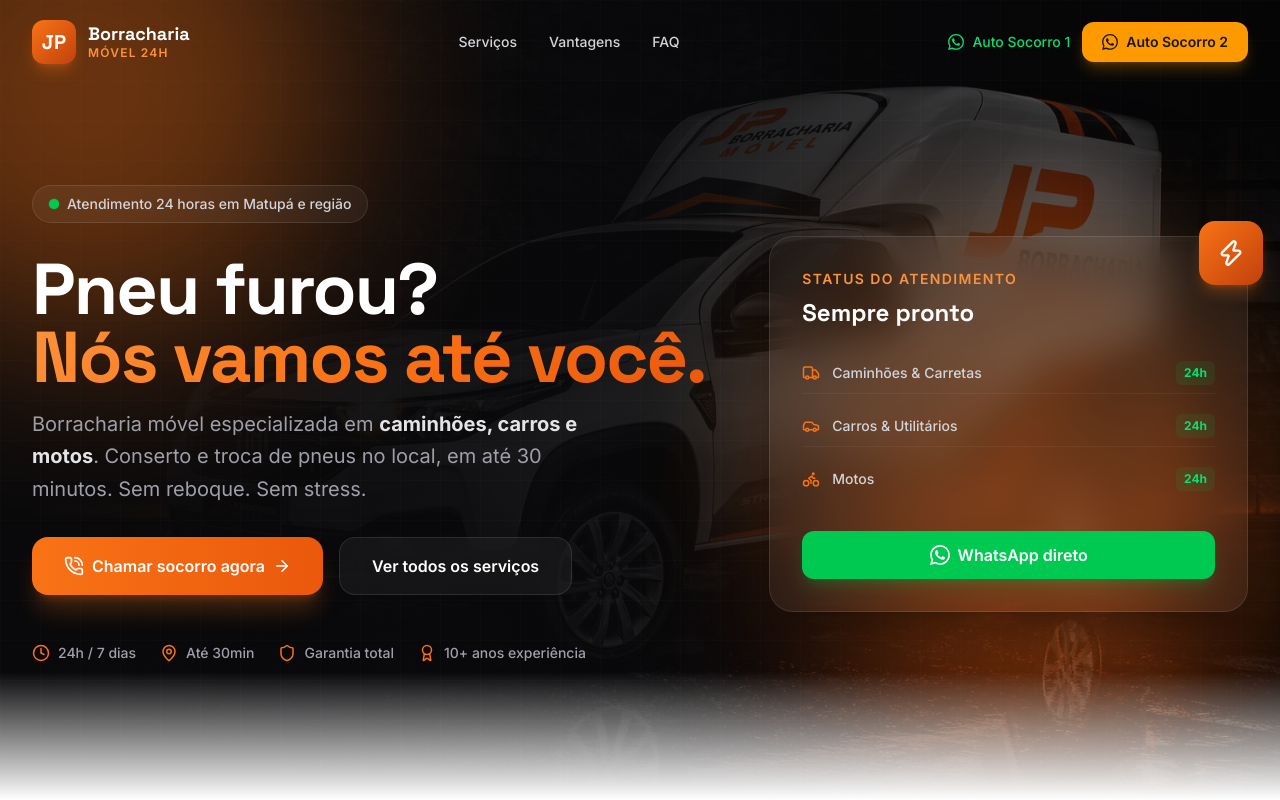
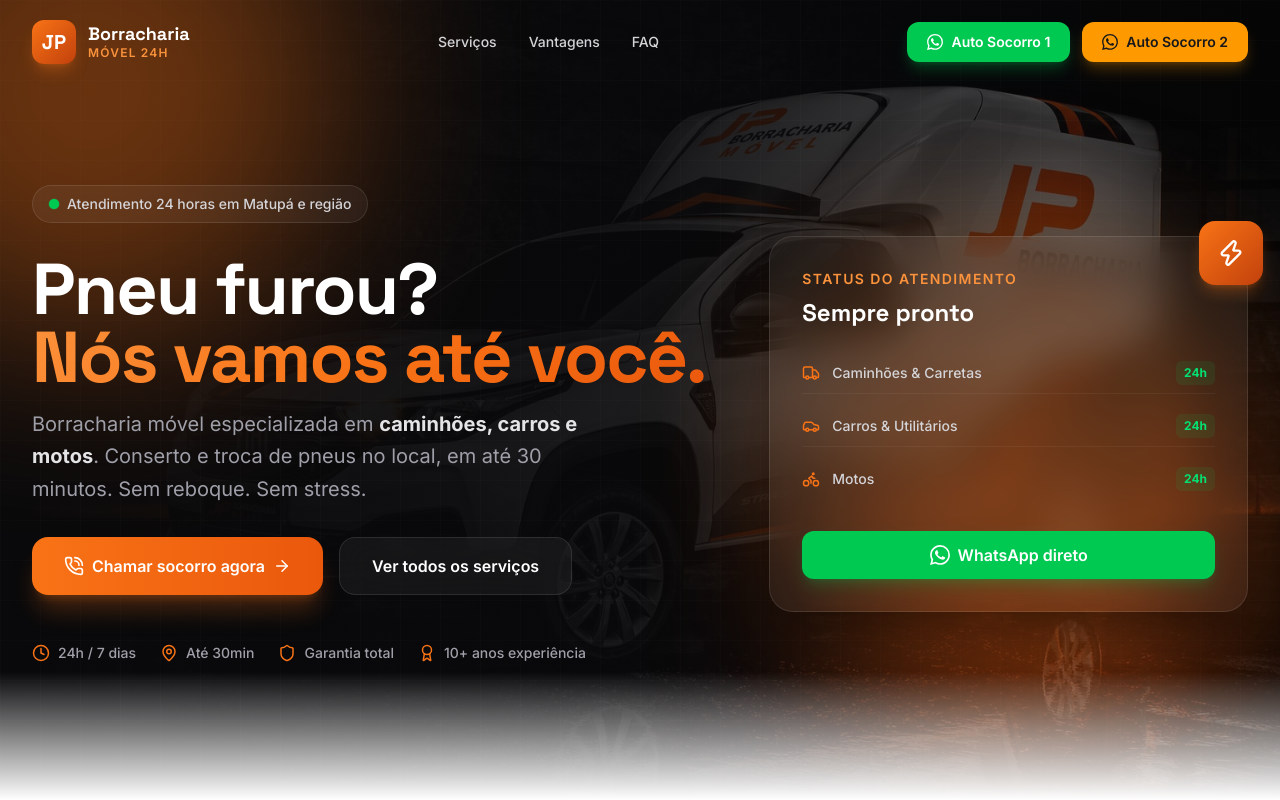
Before and after one commit to Leonardovinibatistela/JP-Borracharia-movel, a React (Vite) app: page / in a window 1280 px wide. Shown: the top 800 px of the page. Built offline with nearby package versions, Linux system fonts and the light colour scheme.

Commit message:
Auto Socorro 1 vira botao verde solido no menu, igual ao 2 em amarelo

```diff
--- a/src/App.tsx
+++ b/src/App.tsx
@@ -150,7 +150,7 @@ function Navbar() {
                 href="https://wa.me/5566992122415"
                 target="_blank"
                 rel="noopener noreferrer"
-                className="flex items-center gap-2 text-green-400 hover:text-green-300 text-sm font-medium transition-colors"
+                className="btn-primary flex items-center gap-2 bg-green-500 hover:bg-green-400 text-white px-5 py-2.5 rounded-xl text-sm font-semibold shadow-lg shadow-green-500/25 hover:shadow-green-500/40 transition-all"
               >
                 <WhatsAppBrandIcon size={16} />
                 Auto Socorro 1
@@ -203,9 +203,9 @@ function Navbar() {
                   href="https://wa.me/5566992122415"
                   target="_blank"
                   rel="noopener noreferrer"
-                  className="flex items-center justify-center gap-2 text-green-400 text-sm font-medium py-2"
+                  className="flex items-center justify-center gap-2 bg-green-500 text-white px-5 py-3 rounded-xl font-semibold w-full"
                 >
-                  <WhatsAppBrandIcon size={16} /> Auto Socorro 1
+                  <WhatsAppBrandIcon size={18} /> Auto Socorro 1
                 </a>
                 <a
                   href="https://wa.me/5566992754284"
```
